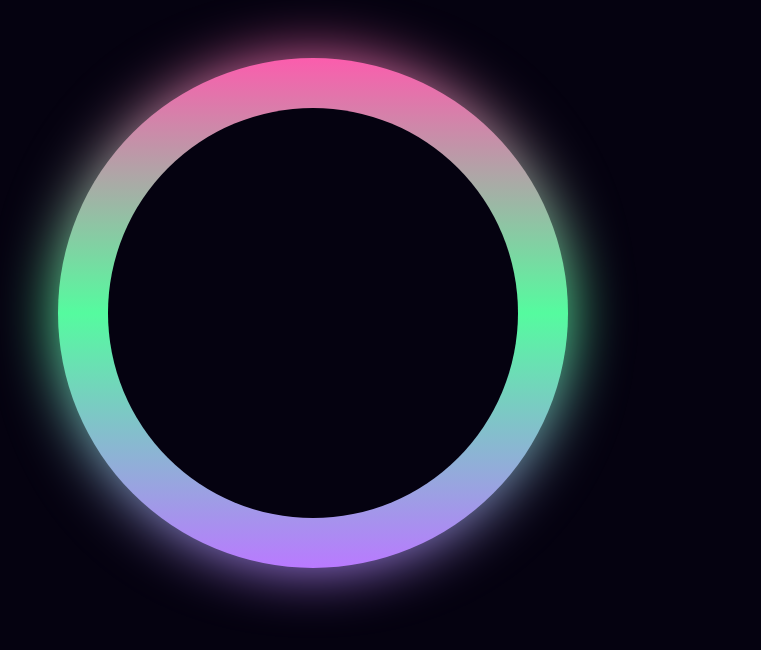
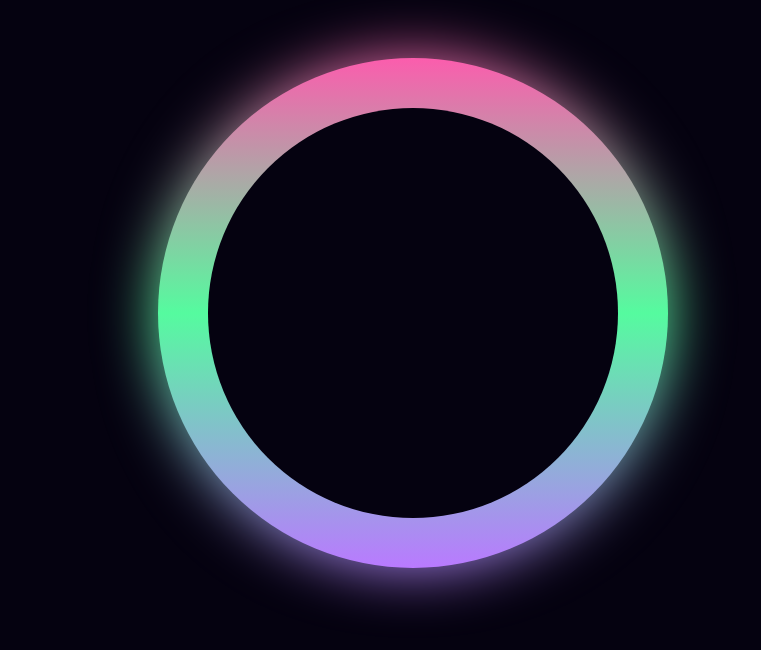
Before and after one commit to 1509-0207/Advanced-CSS, a plain HTML site: page index.html in a window 1280 px wide. Shown: the whole page, without its empty margins (0-761 px from the left). Drawn offline with Linux system fonts and the light colour scheme.

Commit message:
Add files via upload

```diff
--- a/index.html
+++ b/index.html
@@ -18,7 +18,7 @@
        margin: auto;
        padding: 30px;
        background: linear-gradient(#fb5dad, #55fb9f, #b97aff);
-
+       margin-left: 100px !important;
        animation-name: circle-animation;
        animation-duration:1s ;
        animation-iteration-count: infinite;
@@ -45,7 +45,7 @@ border-radius: 100%;
 margin: auto;
 padding: 30px;
 background: linear-gradient(#fb5dad, #55fb9f, #b97aff);
-
+margin-left: 100px !important;
 animation-name: circle-animation;
 animation-duration:1s ;
 animation-iteration-count: infinite;
```
